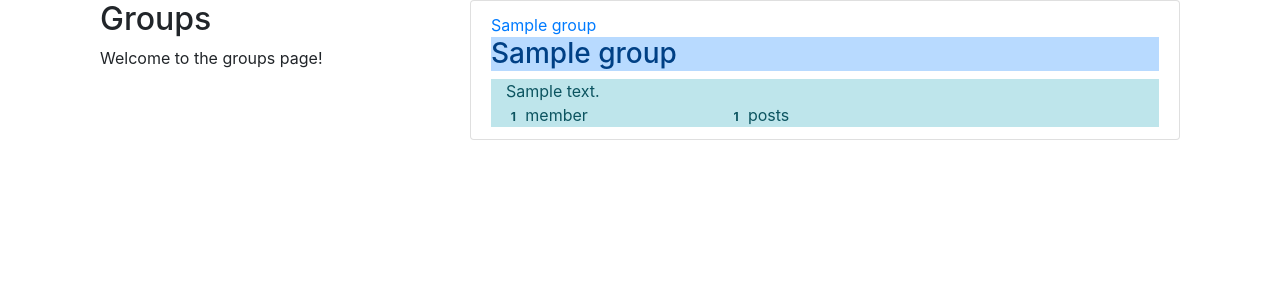
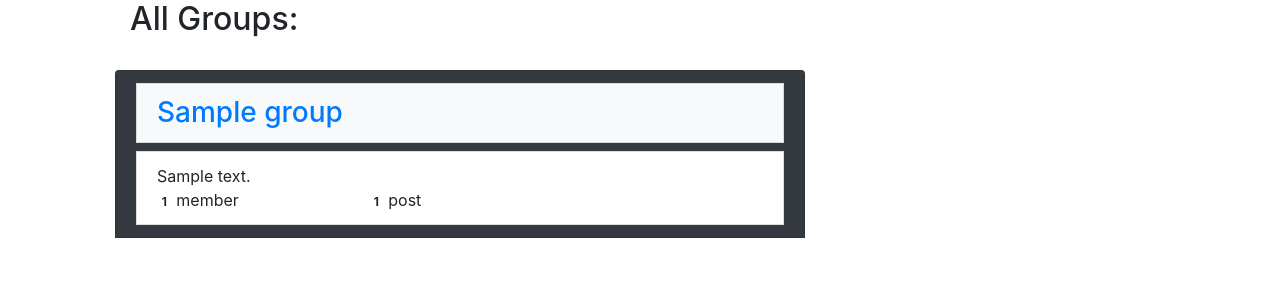
Before and after one commit to mdronski/djagno_social_media_clone, a Django app: template groups/templates/groups/group_list.html in a window 1280 px wide. Shown: the part 56-356 px from the top of the page. Run offline with Django 3.2, Linux system fonts and the light colour scheme; the template is opened without the code that fills it: most values are stand-ins (such as "Sample title", 1, 10 or a date in 2020); some libraries are stand-ins or nearby versions.

Commit message:
Fix bugs

```diff
--- a/groups/templates/groups/group_base.html
+++ b/groups/templates/groups/group_base.html
@@ -1,10 +1,10 @@
 {% extends "base.html" %}
 {% block content %}
     <div class="container">
-        <div class="row">
-            {% block pregroup %} {% endblock %}
-            {% block group_content %} {% endblock %}
-            {% block postgroup %} {% endblock %}
-        </div>
+        {% block pregroup %} {% endblock %}
+        <br>
+        {% block group_content %} {% endblock %}
+        <br>
+        {% block postgroup %} {% endblock %}
     </div>
 {% endblock %}
--- a/groups/templates/groups/group_form.html
+++ b/groups/templates/groups/group_form.html
@@ -3,9 +3,9 @@
 
 {% block group_content %}
     <h4>Create a new group!</h4>
-    <form action="{% url 'groups_create' %}" method="post">
+    <form action="{% url 'groups:create' %}" method="post">
         {% csrf_token %}
         {% bootstrap_form form %}
-        <input type="submit" class="btn btn-primary btn-lg" value="Create">
+        <input type="submit" class="btn btn-primary btn-lg form-control" value="Create">
     </form>
 {% endblock %}
--- a/groups/templates/groups/group_list.html
+++ b/groups/templates/groups/group_list.html
@@ -1,28 +1,26 @@
 {% extends "groups/group_base.html" %}
 {% block pregroup %}
-    <div class="col-md-4">
-        <div class="content">
+    <div class="col-md-8">
+        <div class="container-fluid">
             {% if user.is_authenticated %}
                 <h2>
-                    Welcome Back!
-                    <a href="{% url 'posts:for_user' username=user.username %}">@{{ user.username }}</a>
+                    Welcome Back <a href="{% url 'posts:for_user' username=user.username %}">@{{ user.username }}</a> !
                 </h2>
             {% endif %}
-            <h2>Groups</h2>
-            <p>Welcome to the groups page!</p>
+            <h2>All Groups:</h2>
         </div>
-        {% if user.is_authenticated %}
-            <a class="btn btn-md btn-warning" href="{% url 'groups:create' %}">Create Group</a>
-        {% endif %}
     </div>
 {% endblock %}
 {% block group_content %}
     <div class="col-md-8">
         <div class="list-group">
             {% for group in object_list %}
-                <a class="list-group-item" href="{% url 'groups:single' slug=group.slug %}">{{ group.name }}
-                    <h3 class="list-group-item-primary">{{ group.name }}</h3>
-                    <div class="list-group-item-info container-fluid">
+                <div class="list-group-item container bg-dark">
+                    <h3>
+                        <a class="list-group-item bg-light"
+                           href="{% url 'groups:single' slug=group.slug %}">{{ group.name }}</a>
+                    </h3>
+                    <div class="list-group-item container">
                         {{ group.description_html|safe }}
                         <div class="row">
                             <div class="col-md-4">
@@ -31,12 +29,18 @@
                             </div>
                             <div class="col-md-4">
                                 <span class="badge">{{ group.posts.count }}</span>
-                                posts{{ group.posts.count|pluralize }}
+                                post{{ group.posts.count|pluralize }}
                             </div>
                         </div>
                     </div>
-                </a>
+                </div>
+                <br>
             {% endfor %}
         </div>
     </div>
 {% endblock %}
+{% block postgroup %}
+    {% if user.is_authenticated %}
+        <a class="btn btn-primary btn-block" href="{% url 'groups:create' %}">Create Group</a>
+    {% endif %}
+{% endblock %}
--- a/groups/urls.py
+++ b/groups/urls.py
@@ -6,8 +6,8 @@ app_name = 'groups'
 
 urlpatterns = [
     path('', views.ListGroups.as_view(), name='all'),
-    path('new/', views.CreateView, name='create'),
+    path('new/', views.CreateGroup.as_view(), name='create'),
     path('posts/in/<slug:slug>/', views.SingleGroup.as_view(), name='single'),
     path('join/<slug:slug>/', views.JoinGroup.as_view(), name='join'),
-    path('leave/<slug:slug>/', views.LeaveGroup.as_view(), name='delete'),
+    path('leave/<slug:slug>/', views.LeaveGroup.as_view(), name='leave'),
 ]
--- a/groups/views.py
+++ b/groups/views.py
@@ -8,9 +8,9 @@ from django.views.generic import CreateView, DetailView, ListView, RedirectView
 from groups.models import Group, GroupMember
 
 
-class CreateGroupView(LoginRequiredMixin, CreateView):
+class CreateGroup(LoginRequiredMixin, CreateView):
     model = Group
-    fields = ['name', 'description']
+    fields = ('name', 'description')
 
 
 class SingleGroup(DetailView):
--- a/posts/templates/posts/_post.html
+++ b/posts/templates/posts/_post.html
@@ -1,8 +1,8 @@
 <div class="post media">
-    <h3>{{ post.message_html|safe }}</h3>
-    <div class="card-body">
+    <div class="card-header">
+        <h3>{{ post.message_html|safe|wordwrap:10 }}</h3>
         <strong>{{ post.user.username }}</strong>
-        <h5 class="card-header">
+        <h5 class="card-body">
             <span class="username">
                 <a href="{% url 'posts:for_user' username=post.user.username %}"></a>
             </span>
--- a/posts/templates/posts/post_detail.html
+++ b/posts/templates/posts/post_detail.html
@@ -1,7 +1,7 @@
 {% extends "posts/post_base.html" %}
 
 {% block post_content %}
-    <div class="col-md-8">
+    <div class="container">
         {% include "posts/_post.html" %}
     </div>
 {% endblock %}
--- a/posts/templates/posts/post_form.html
+++ b/posts/templates/posts/post_form.html
@@ -5,7 +5,7 @@
     <h4>Create new Post</h4>
     <form id="postForm" action="{% url 'posts:create' %}" method="post">
         {% csrf_token %}
-        {% bootstrap_form %}
-        <input type="submit" value="Post" class="btn btn-primary btn-lg">
+        {% bootstrap_form form %}
+        <input type="submit" value="Post" class="btn btn-primary btn-lg form-control">
     </form>
 {% endblock %}
--- a/posts/urls.py
+++ b/posts/urls.py
@@ -9,5 +9,5 @@ urlpatterns = [
     path('new/', views.CreatePost.as_view(), name='create'),
     path('by/<str:username>', views.UserPosts.as_view(), name='for_user'),
     path('by/<str:username>/<int:pk>/', views.PostDetail.as_view(), name='single'),
-    path('delete/<int:pk>/', views.DeleteView.as_view(), name='delete'),
+    path('delete/<int:pk>/', views.DeletePost.as_view(), name='delete'),
 ]
--- a/posts/views.py
+++ b/posts/views.py
@@ -1,4 +1,5 @@
 from braces.views import SelectRelatedMixin
+from django.contrib import messages
 from django.contrib.auth import get_user_model
 from django.contrib.auth.mixins import LoginRequiredMixin
 from django.http import Http404
@@ -39,7 +40,7 @@ class PostDetail(SelectRelatedMixin, DetailView):
 
     def get_queryset(self):
         queryset = super().get_queryset()
-        return queryset.filter(user__username__ieaxct=self.kwargs.get('username'))
+        return queryset.filter(user__username__iexact=self.kwargs.get('username'))
 
 
 class CreatePost(LoginRequiredMixin, SelectRelatedMixin, CreateView):
--- a/simplesocial/urls.py
+++ b/simplesocial/urls.py
@@ -23,6 +23,8 @@ urlpatterns = [
     path('', views.HomePage.as_view(), name='home'),
     path('accounts/', include('accounts.urls', namespace='accounts')),
     path('accounts/', include('django.contrib.auth.urls')),
+    path('groups/', include('groups.urls', namespace='groups')),
+    path('posts/', include('posts.urls', namespace='posts')),
     path('test/', views.TestPage.as_view(), name='test'),
     path('thanks/', views.ThanksPage.as_view(), name='thanks'),
 ]
--- a/templates/base.html
+++ b/templates/base.html
@@ -30,12 +30,12 @@
         <div class="collapse navbar-collapse" id="navbarSupportedContent">
             <ul class="navbar-nav ml-auto">
                 {% if user.is_authenticated %}
-                    <li class="nav-item"><a class="nav-link">Post</a></li>
-                    <li class="nav-item"><a class="nav-link">Groups</a></li>
-                    <li class="nav-item"><a class="nav-link">Create Group</a></li>
+                    <li class="nav-item"><a class="nav-link" href="{% url 'posts:create' %}">Post</a></li>
+                    <li class="nav-item"><a class="nav-link" href="{% url 'groups:all' %}">Groups</a></li>
+                    <li class="nav-item"><a class="nav-link" href="{% url 'groups:create' %}">Create Group</a></li>
                     <li class="nav-item"><a class="nav-link" href="{% url 'accounts:logout' %}">Logout</a></li>
                 {% else %}
-                    <li class="nav-item"><a class="nav-link">Groups</a></li>
+                    <li class="nav-item"><a class="nav-link" href="{% url 'groups:all' %}">Groups</a></li>
                     <li class="nav-item"><a class="nav-link" href="{% url 'accounts:login' %}">Log In</a></li>
                     <li class="nav-item"><a class="nav-link" href="{% url 'accounts:signup' %}">Sign Up</a></li>
                 {% endif %}
```
Also changed, not shown: posts/templates/posts/post_base.html (+3 -5 lines).
